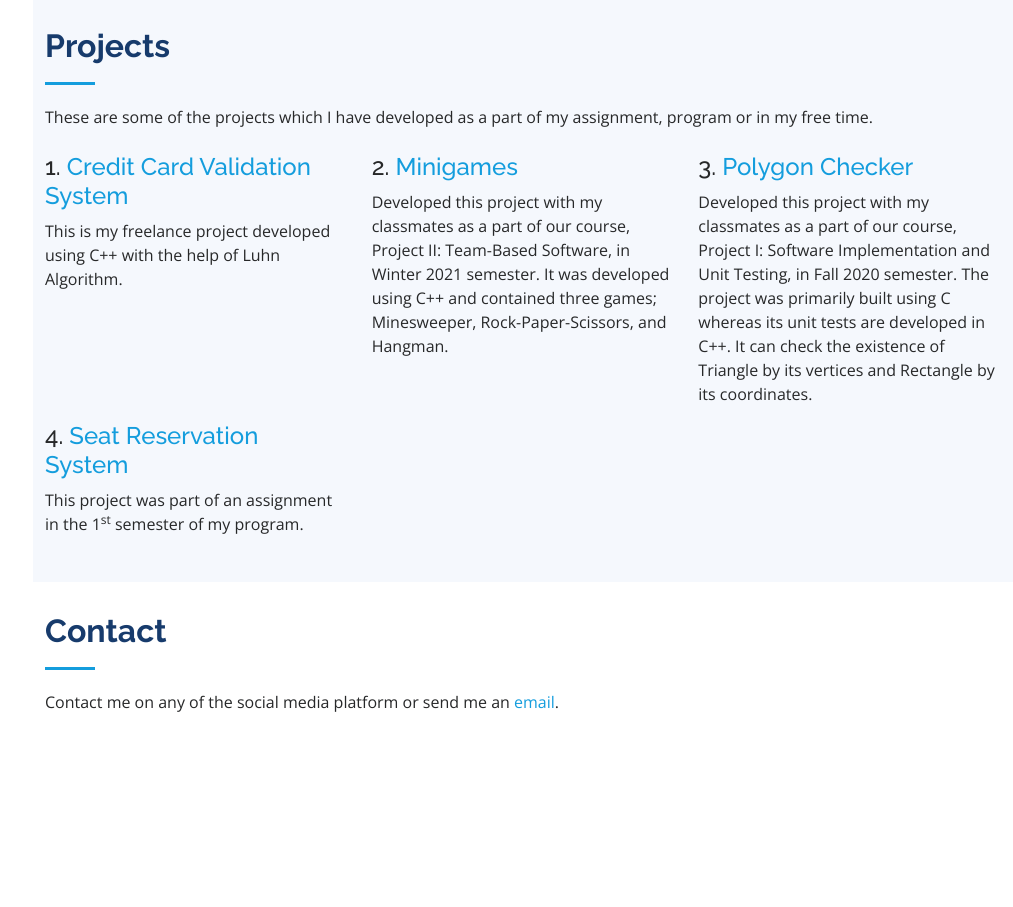
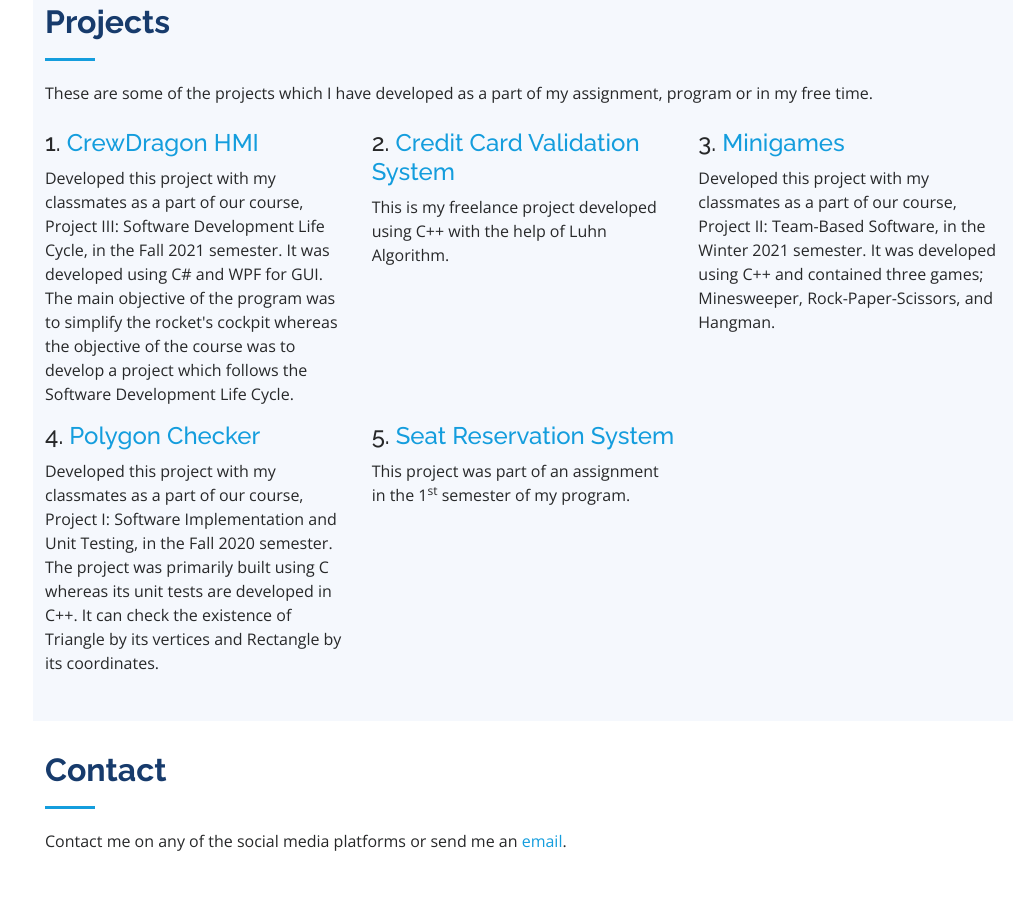
Before and after one commit to pankitthakkar/pankitthakkar.github.io, a plain HTML site: page index.html in a window 1280 px wide. Shown: the part 1795-2702 px from the top of the page, without its empty margins (267-1280 px from the left). Before the commit the page ends 2563 px from the top, so only its background shows below. Drawn offline with nearby package versions, Linux system fonts and the light colour scheme.

Commit message:
Added Project III and updated profile picture

```diff
--- a/index.html
+++ b/index.html
@@ -78,13 +78,12 @@
 
                 <div class="section-title">
                     <h2>About</h2>
-          <p>Hey there! My name is Pankit Thakkar and I'm a second-year computer science student at Conestoga College in Waterloo, ON. I enjoy problem solving and learning new things on a daily basis. During my first year in college, I learnt about Unit Tests, Computer Systems Architecture, Operating Systems, Data Structures and Algorithms, and User Experience Design. I'm interested in cybersecurity and would like to pursue a career in it. </p>
+                    <p>Hey there! My name is Pankit Thakkar and I'm a second-year computer science student at Conestoga College in Waterloo, ON. I enjoy problem solving and learning new things on a daily basis. During my first year in college, I learnt about Unit Tests, Computer Systems Architecture, Operating Systems, Data Structures and Algorithms, and User Experience Design.</p>
                 </div>
             </div>
         </section>
 
         <!-- End of About Section -->
-
         <!-- ======= Skills Section ======= -->
 
         <section id="skills" class="skills section-bg">
@@ -123,7 +122,6 @@
         </section>
 
         <!-- End of Skills Section -->
-
         <!-- ======= Education Section ======= -->
 
         <section id="education" class="education">
@@ -133,10 +131,10 @@
                     <h2>Education</h2>
                 </div>
                 <div class="Education-item">
-              <h4><a href = "https://www.conestogac.on.ca/fulltime/bachelor-of-computer-science-honours/description?id=22786" target="_blank" >Bachelor of Computer Science (Honours)</a></h4>
+                    <h4><a href="https://www.conestogac.on.ca/fulltime/bachelor-of-computer-science-honours/description?id=22786" target="_blank">Bachelor of Computer Science (Honours)</a></h4>
                     <h5>2020 - Present</h5>
                     <p><em>Conestoga College Institute of Technology and Advanced Learning, Waterloo, ON</em></p>
-              <p><em>GPA: 3.6</em></p>
+                    <p><em>GPA: 3.56</em></p>
                     <p>The program covers everything from fundamentals such as Computer Systems Architecture, Data Structures and Algorithms and Programming Principles to the advanced courses such as Secure Enterprise Architecture, Analysis of Algorithms and Enterprise Application Development. Throughout the program, I will work on six projects relevant to contemporary industrial practices, four projects related to software quality, and two capstone projects, each of which will encompass the whole curriculum of what I have learned so far. It also includes three mandatory work terms during which I will get expertise with current industrial practices.</p>
                 </div>
             </div>
@@ -148,7 +146,6 @@
         </section>
 
         <!-- End of Education Section -->
-
         <!-- ======= Project Section ======= -->
 
         <section id="projects" class="project section-bg">
@@ -161,22 +158,27 @@
 
                 <div class="row">
                     <div class="col-lg-4 col-md-6 icon-box" data-aos="fade-up">
-            <h4 class="title">1. <a href="https://github.com/pankitthakkar/Credit-Card-Validation-System" target="_blank">Credit Card Validation System</a></h4>
+                        <h4 class="title">1. <a href="https://github.com/pankitthakkar/CrewDragon-HMI" target="_blank">CrewDragon HMI</a></h4>
+                        <p class="description">Developed this project with my classmates as a part of our course, Project III: Software Development Life Cycle, in the Fall 2021 semester. It was developed using C# and WPF for GUI. The main objective of the program was to simplify the rocket's cockpit whereas the objective of the course was to develop a project which follows the Software Development Life Cycle.</p>
+                    </div>
+
+                    <div class="col-lg-4 col-md-6 icon-box" data-aos="fade-up">
+                        <h4 class="title">2. <a href="https://github.com/pankitthakkar/Credit-Card-Validation-System" target="_blank">Credit Card Validation System</a></h4>
                         <p class="description">This is my freelance project developed using C++ with the help of Luhn Algorithm.</p>
                     </div>
 
                     <div class="col-lg-4 col-md-6 icon-box" data-aos="fade-up">
-            <h4 class="title">2. <a href="https://github.com/pankitthakkar/Minigames" target="_blank">Minigames</a></h4>
-            <p class="description">Developed this project with my classmates as a part of our course, Project II: Team-Based Software, in Winter 2021 semester. It was developed using C++ and contained three games; Minesweeper, Rock-Paper-Scissors, and Hangman.</p>
+                        <h4 class="title">3. <a href="https://github.com/pankitthakkar/Minigames" target="_blank">Minigames</a></h4>
+                        <p class="description">Developed this project with my classmates as a part of our course, Project II: Team-Based Software, in the Winter 2021 semester. It was developed using C++ and contained three games; Minesweeper, Rock-Paper-Scissors, and Hangman.</p>
                     </div>
 
                     <div class="col-lg-4 col-md-6 icon-box" data-aos="fade-up">
-            <h4 class="title">3. <a href="https://github.com/pankitthakkar/Polygon-Checker" target="_blank">Polygon Checker</a></h4>
-            <p class="description">Developed this project with my classmates as a part of our course, Project I: Software Implementation and Unit Testing, in Fall 2020 semester. The project was primarily built using C whereas its unit tests are developed in C++. It can check the existence of Triangle by its vertices and Rectangle by its coordinates.</p>
+                        <h4 class="title">4. <a href="https://github.com/pankitthakkar/Polygon-Checker" target="_blank">Polygon Checker</a></h4>
+                        <p class="description">Developed this project with my classmates as a part of our course, Project I: Software Implementation and Unit Testing, in the Fall 2020 semester. The project was primarily built using C whereas its unit tests are developed in C++. It can check the existence of Triangle by its vertices and Rectangle by its coordinates.</p>
                     </div>
 
                     <div class="col-lg-4 col-md-6 icon-box" data-aos="fade-up">
-            <h4 class="title">4. <a href="https://github.com/pankitthakkar/Seat-Reservation-System" target="_blank">Seat Reservation System</a></h4>
+                        <h4 class="title">5. <a href="https://github.com/pankitthakkar/Seat-Reservation-System" target="_blank">Seat Reservation System</a></h4>
                         <p class="description">This project was part of an assignment in the 1<sup>st</sup> semester of my program.</p>
                     </div>
 
@@ -185,7 +187,6 @@
         </section>
 
         <!-- End of Project Section -->
-
         <!-- ======= Contact Section ======= -->
 
         <section id="contact" class="contact">
@@ -193,7 +194,7 @@
 
                 <div class="section-title">
                     <h2>Contact</h2>
-          <p>Contact me on any of the social media platform or send me an <a href = "mailto: pankitthakkar007@gmail.com"> email</a>.</p> <br>
+                    <p>Contact me on any of the social media platforms or send me an <a href="mailto: pankitthakkar007@gmail.com"> email</a>.</p> <br>
                 </div>
 
             </div>
@@ -204,7 +205,6 @@
     </main>
 
     <!-- End #main -->
-
     <!-- ======= Footer ======= -->
     <footer id="footer">
         <div class="container">
```
Lines whose indentation alone changed are shown as unchanged.
